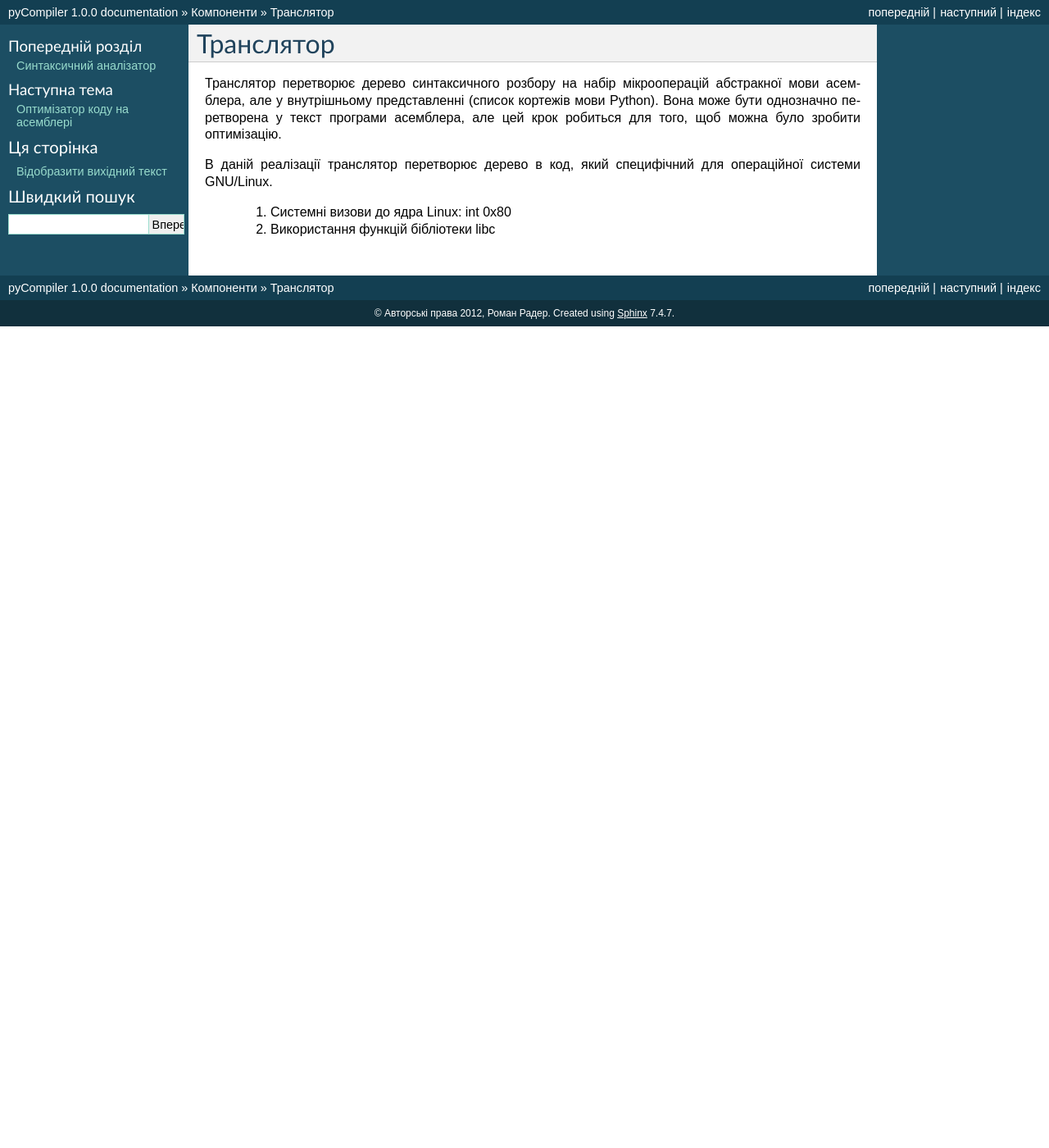
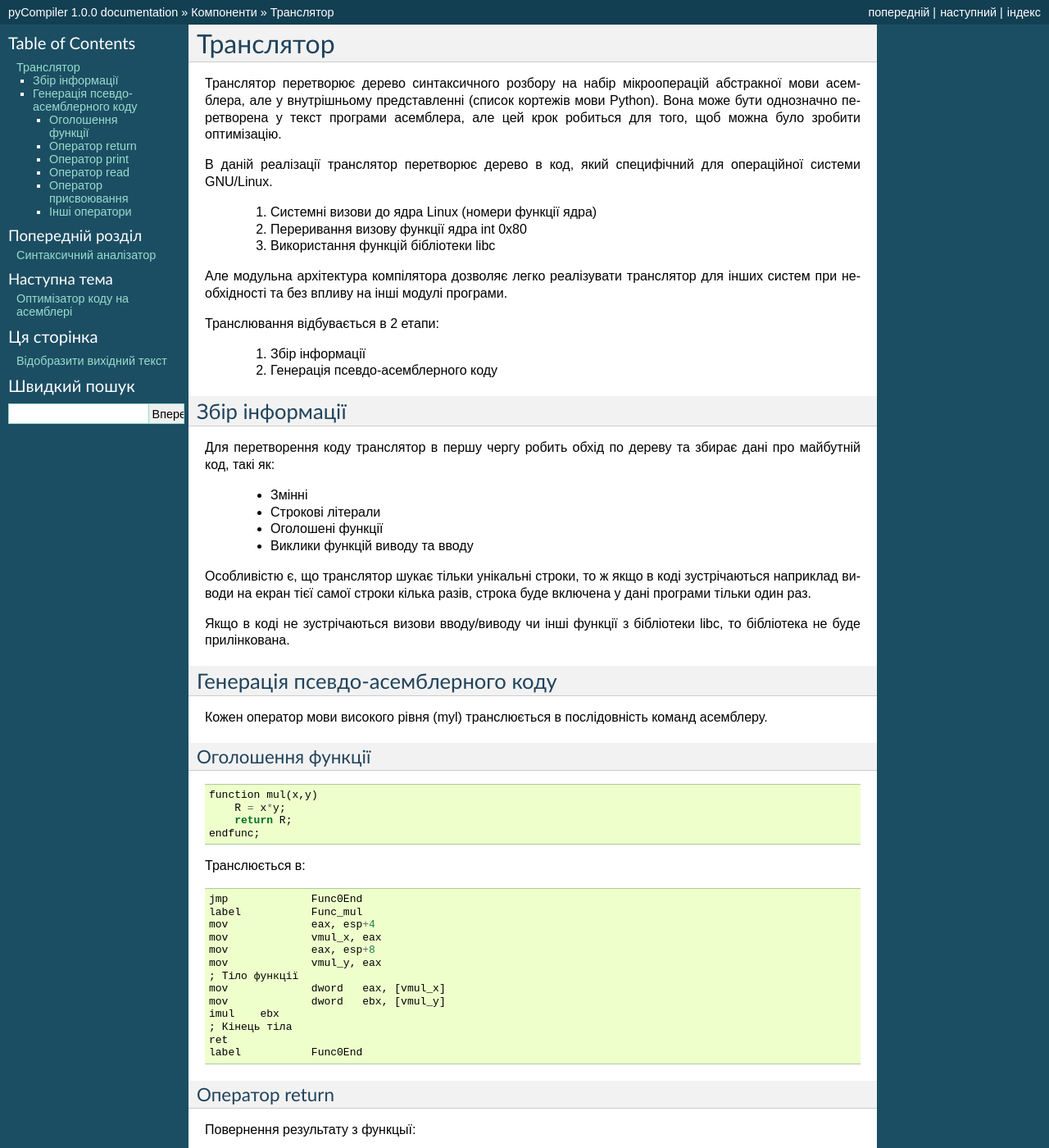
Before and after one commit to auliere/pyCompiler, a Sphinx documentation site: the page built from docs/source/translator.rst, in a window 1280 px wide and 1400 px high. Shown: the whole window at 82% size. Built offline with Sphinx 7.4.7, drawn with Linux system fonts in a browser that asks for light colours; formulas are drawn with MathJax 3; some of the changed text lies outside the part shown.

Commit message:
nice asm code output; translator doc

```diff
--- a/docs/source/translator.rst
+++ b/docs/source/translator.rst
@@ -5,5 +5,140 @@
 
 В даній реалізації транслятор перетворює дерево в код, який специфічний для операційної системи GNU/Linux.
 
-	#) Системні визови до ядра Linux: int 0x80
+	#) Системні визови до ядра Linux (номери функції ядра)
+	#) Переривання визову функції ядра int 0x80
 	#) Використання функцій бібліотеки libc
+
+Але модульна архітектура компілятора дозволяє легко реалізувати транслятор для інших систем при необхідності та без впливу на інші модулі програми.
+
+Транслювання відбувається в 2 етапи:
+
+	#) Збір інформації
+	#) Генерація псевдо-асемблерного коду
+
+Збір інформації
+----------------------------------
+
+Для перетворення коду транслятор в першу чергу робить обхід по дереву та збирає дані про майбутній код, такі як:
+
+	* Змінні
+	* Строкові літерали
+	* Оголошені функції
+	* Виклики функцій виводу та вводу
+
+Особливістю є, що транслятор шукає тільки унікальні строки, то ж якщо в коді зустрічаються наприклад виводи на екран тієї самої строки кілька разів, строка буде включена у дані програми тільки один раз.
+
+Якщо в коді не зустрічаються визови вводу/виводу чи інші функції з бібліотеки libc, то бібліотека не буде прилінкована.
+
+Генерація псевдо-асемблерного коду
+------------------------------------
+Кожен оператор мови високого рівня (myl) транслюється в послідовність команд асемблеру.
+
+
+Оголошення функції
+^^^^^^^^^^^^^^^^^^^^^^^^
+::
+
+	function mul(x,y)
+	    R = x*y;
+	    return R;
+	endfunc;
+
+Транслюється в::
+
+	jmp		Func0End
+	label		Func_mul
+	mov		eax, esp+4
+	mov		vmul_x, eax
+	mov		eax, esp+8
+	mov		vmul_y, eax
+	; Тіло функції
+	mov		dword	eax, [vmul_x]
+	mov		dword	ebx, [vmul_y]
+	imul	ebx
+	; Кінець тіла
+	ret
+	label		Func0End
+
+Оператор return
+^^^^^^^^^^^^^^^^^^^^^^^^^^^^^
+Повернення результату з функцыї::
+
+	return x;
+
+Всередині функції транслюється в::
+
+	mov eax, vFUNC_x
+	ret
+
+Оператор print
+^^^^^^^^^^^^^^^^^^^^^
+
+1) Для строк::
+
+	print "123"
+
+Транслюється в::
+
+    push	str0
+    call	printf
+    add		esp,	4
+    push	[stdout]
+    call	fflush
+    add		esp,	4
+
+де str0 це::
+
+	str0:		db	"123"
+	str0len:	equ	$-str0
+
+2) Або для змінних::
+
+	print x;
+
+транслюється в::
+
+    mov 	eax, [vx]
+    push	eax
+    push	numbs
+    call	printf
+    add		esp,	8
+    push	[stdout]
+    call	fflush
+    add		esp,	4
+
+де numbs це::
+
+	numbs:	db		"%d", 0
+
+Оператор read
+^^^^^^^^^^^^^^^^^^^^^
+Читання числа з клавіатури з записом результату в змінну x::
+
+	read x;
+
+транслюється в::
+
+    push	vx
+    push	numbs_in_format
+    call	scanf
+    add		esp,	8
+    call	getchar
+
+де numbs_in_format це::
+
+	numbs_in_format:	db		"%d",0
+
+Оператор присвоювання
+^^^^^^^^^^^^^^^^^^^^^^^^^^^
+::
+
+	x = 1
+
+транслюється в::
+
+	mov [vx], 1
+
+Інші оператори
+^^^^^^^^^^^^^^^^^^^^^^^^^^^^
+Транслювання інших операторів дивитись в доданку з вихідним кодом (https://github.com/antigluk/pyCompiler), файл utils/gen.py, функція gen_text_section
```
Also changed, not shown: 4 other files.
